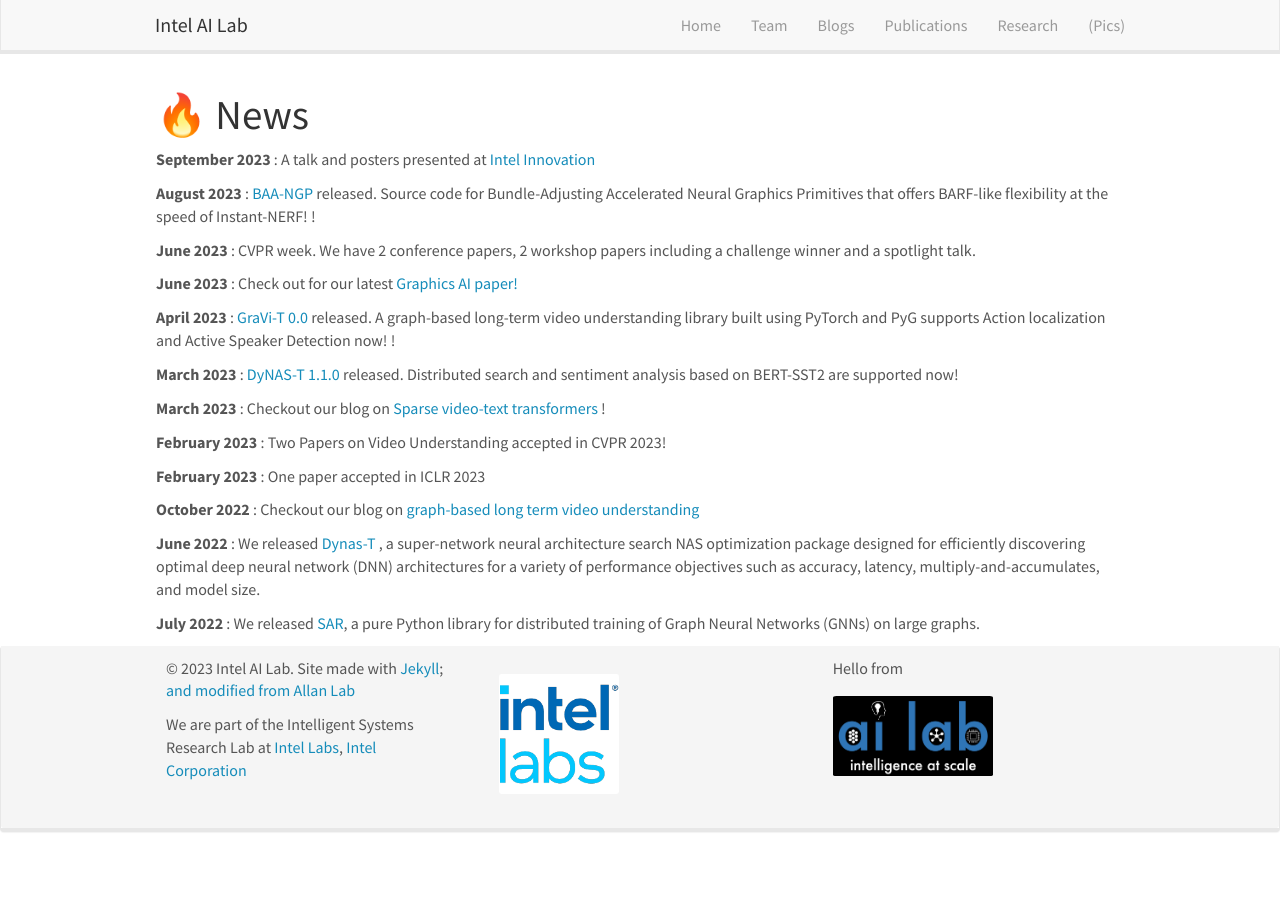
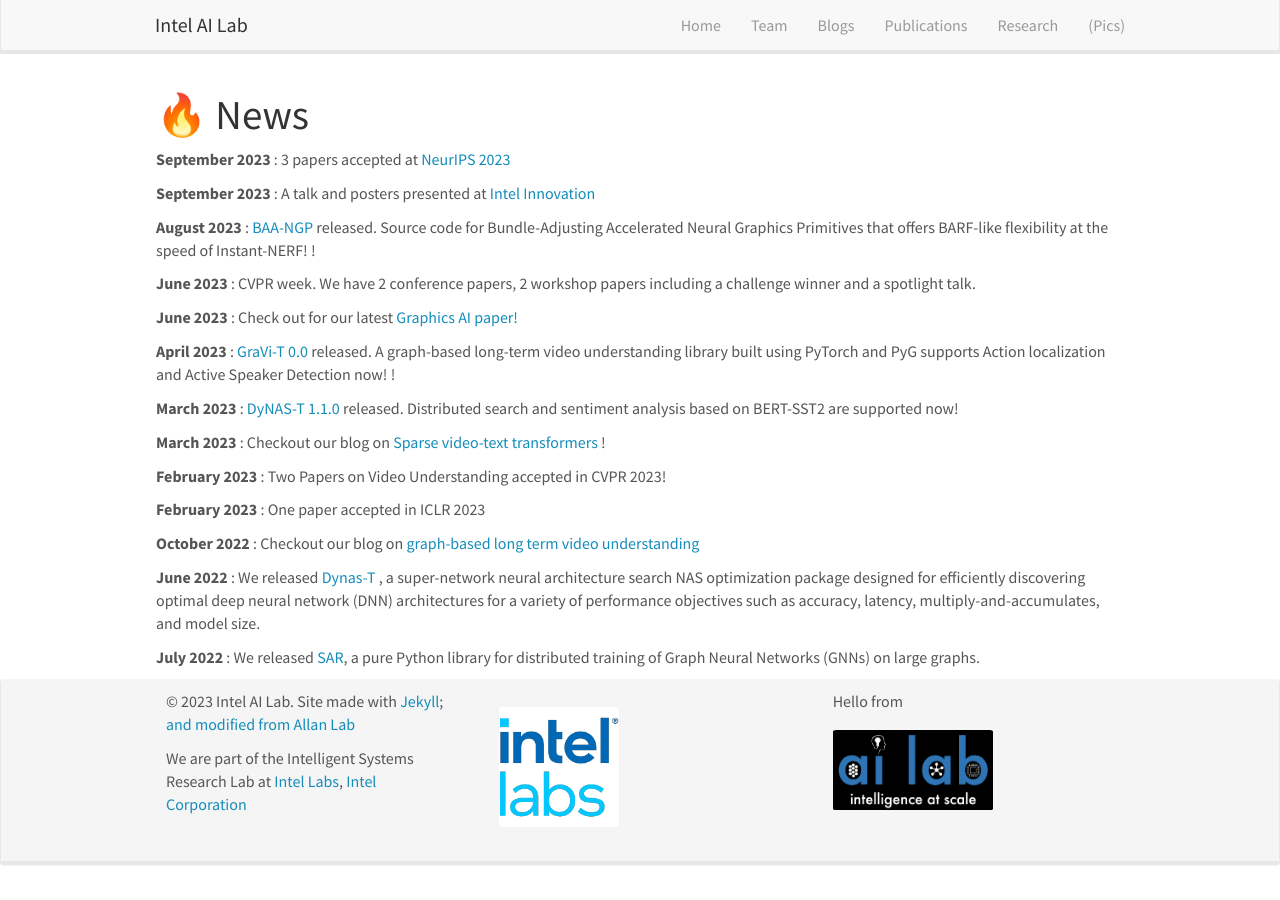
Before and after one commit to intelailabpage/intelailabpage.github.io, a Jekyll site: the page built from _pages/allnews.md, in a window 1280 px wide. Built offline with Jekyll 4.4.1, drawn with Linux system fonts in a browser that asks for light colours; nearby versions of some CDN libraries.

Commit message:
Update news.yml

```diff
--- a/_data/news.yml
+++ b/_data/news.yml
@@ -1,3 +1,6 @@
+- date: September 2023
+  headline: 3 papers accepted at <a href="https://nips.cc/"> NeurIPS 2023 </a>
+
 - date: September 2023
   headline: A talk and posters presented at <a href="https://www.intel.com/content/www/us/en/newsroom/resources/intel-innovation-2023.html#gs.62m1fy"> Intel Innovation </a>
 
```
